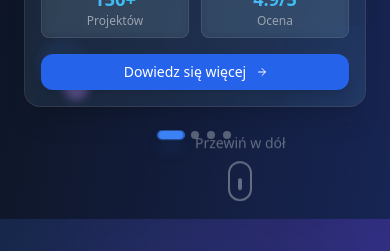
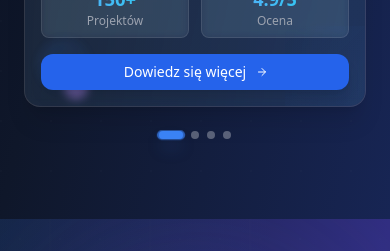
Before and after one commit to DzejkobBerry/bloompixel, a React (Vite) app: page / in a window 390 px wide. Shown: the part 1580-1831 px from the top of the page. Built offline with nearby package versions, Linux system fonts and the light colour scheme.

Commit message:
style(Hero): improve scroll indicator responsiveness and spacing
Adjust scroll indicator positioning and sizing for better mobile responsiveness. Update animation values and spacing to match new dimensions.

```diff
--- a/src/components/Home/Hero.tsx
+++ b/src/components/Home/Hero.tsx
@@ -546,19 +546,19 @@ const Hero = () => {
         initial={{ opacity: 0, y: 20 }}
         animate={{ opacity: 1, y: 0 }}
         transition={{ delay: 2, duration: 1 }}
-        className="absolute bottom-8 left-1/2 transform -translate-x-1/2"
+        className="absolute bottom-16 sm:bottom-12 md:bottom-8 left-1/2 transform -translate-x-1/2 z-10"
       >
         <motion.div
           animate={{ y: [0, 10, 0] }}
           transition={{ duration: 2, repeat: Infinity }}
-          className="flex flex-col items-center gap-2 text-gray-400"
+          className="hidden sm:flex flex-col items-center gap-1 sm:gap-2 text-gray-400"
         >
-          <span className="text-sm">Przewiń w dół</span>
-          <div className="w-6 h-10 border-2 border-gray-400 rounded-full flex justify-center">
+          <span className="text-xs sm:text-sm">Przewiń w dół</span>
+          <div className="w-5 h-8 sm:w-6 sm:h-10 border-2 border-gray-400 rounded-full flex justify-center">
             <motion.div
-              animate={{ y: [0, 12, 0] }}
+              animate={{ y: [0, 8, 0] }}
               transition={{ duration: 2, repeat: Infinity }}
-              className="w-1 h-3 bg-gray-400 rounded-full mt-2"
+              className="w-1 h-2 sm:h-3 bg-gray-400 rounded-full mt-1 sm:mt-2"
             />
           </div>
         </motion.div>
```
